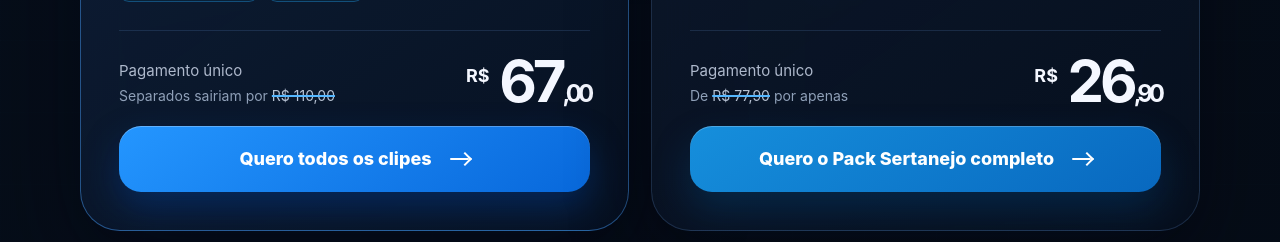
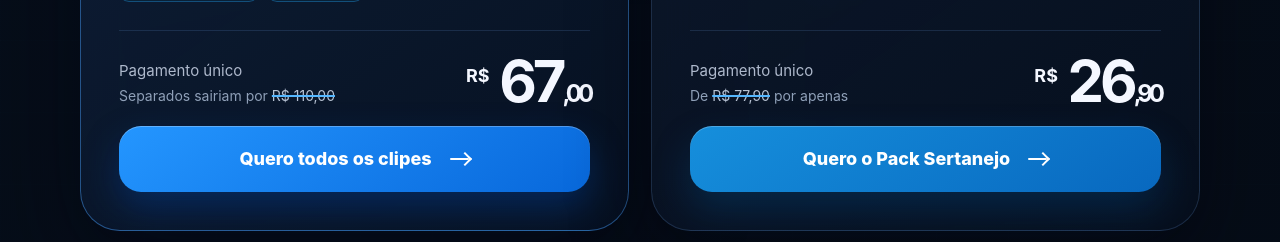
Before and after one commit to anthonyenzo/lp-clipesertanejo, a Next.js app: page / in a window 1280 px wide. Shown: the part 5360-5602 px from the top of the page. Built offline with nearby package versions, Linux system fonts and the light colour scheme.

Commit message:
Ajusta CTA do Pack Sertanejo

```diff
--- a/app/page.tsx
+++ b/app/page.tsx
@@ -245,7 +245,7 @@ export default function BrazHitsPrincipal() {
               <li><Check /> +500 clipes sertanejos 1080p</li><li><Check /> +1.000 músicas em MP3</li><li><Check /> Sertanejo, modão e forró</li><li><Check /> Acesso vitalício</li><li><Check /> Grupo VIP no WhatsApp</li><li><Check /> 15 dias de garantia</li>
             </ul>
             <div className="price"><span className="price-copy">Pagamento único<small>De <s>R$ 77,90</s> por apenas</small></span><strong><sup>R$</sup> 26<small>,90</small></strong></div>
-            <button className="offer-button secondary" type="button" onClick={() => setShowDownsell(true)}>Quero o Pack Sertanejo completo <Arrow /></button>
+            <button className="offer-button secondary" type="button" onClick={() => setShowDownsell(true)}>Quero o Pack Sertanejo <Arrow /></button>
           </article>
         </div>
       </section>
```
